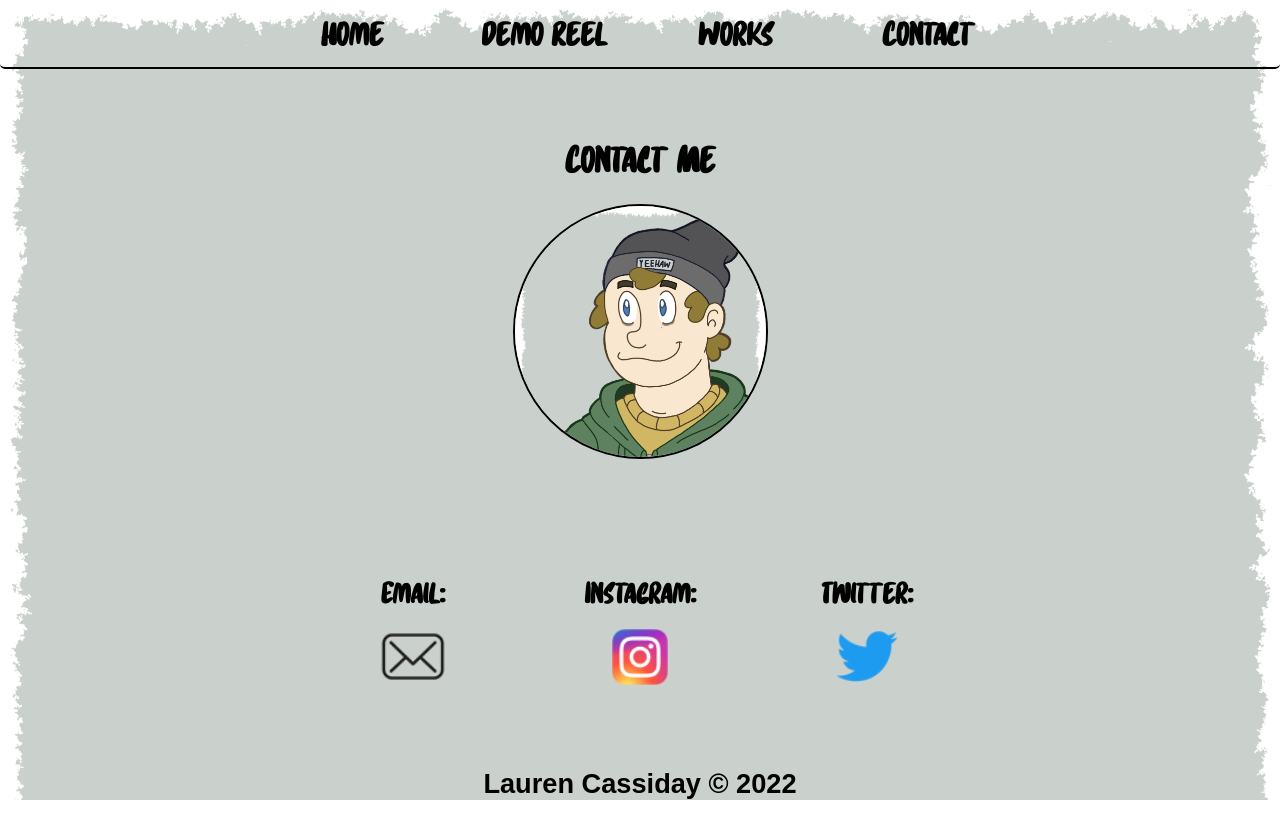
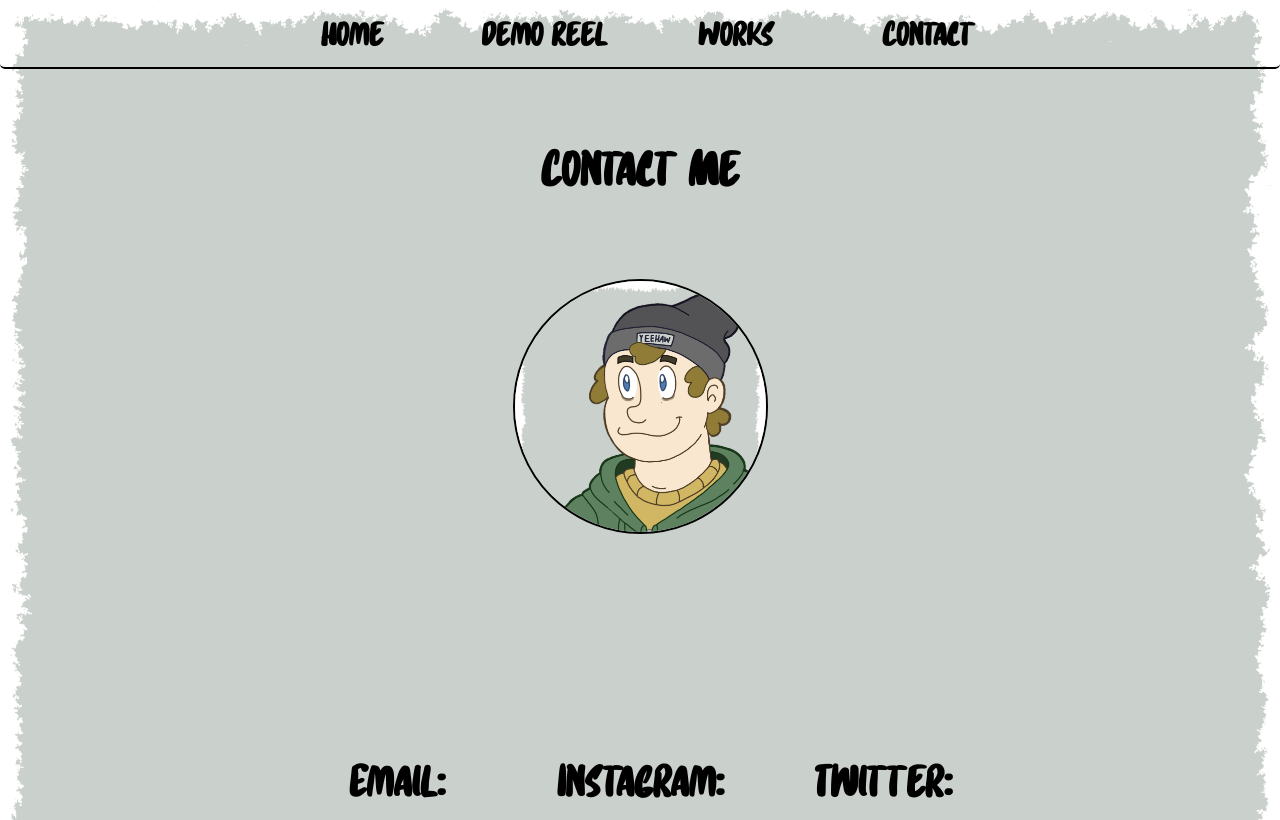
Before and after one commit to WrecksForLife/gridPortfolio, a plain HTML site: page contact.html in a window 1280 px wide. Shown: the top 820 px of the page. Drawn offline with Linux system fonts and the light colour scheme.

Commit message:
changed sizes of items on contact page

```diff
--- a/css/contact.css
+++ b/css/contact.css
@@ -83,11 +83,10 @@ nav ul li {
     grid-template-rows: 1fr 5fr 1fr 1fr 0.5fr 1fr ;
     justify-content: center;
     align-items: center;
-    gap: 1rem;
+    gap: 2rem;
 }
 
 .header {
-    font-size: 2rem;
     color: #000;
 }
 
@@ -140,14 +139,14 @@ nav ul li {
     grid-column: 1 / 4;
     margin: auto;
     font-family: 'Daft', sans-serif;
-    font-size: 2.5rem;
+    font-size: 3.3rem;
 }
 
 .contact-info .handles {
     font-family: 'Daft', sans-serif;
     margin: auto;
     color: #000;
-    font-size: 2rem;
+    font-size: 3rem;
     text-align: center;
 }
 
@@ -164,17 +163,17 @@ nav ul li {
 }
 
 #email-icon{
-    height: 55px;
+    height: 70px;
     width: auto;
 }
 
 #insta-icon{
-    height: 60px;
+    height: 75px;
     width: auto;
 }
 
 #twitter-icon {
-    height: 55px;
+    height: 70px;
     width: auto;
 }
 
```
